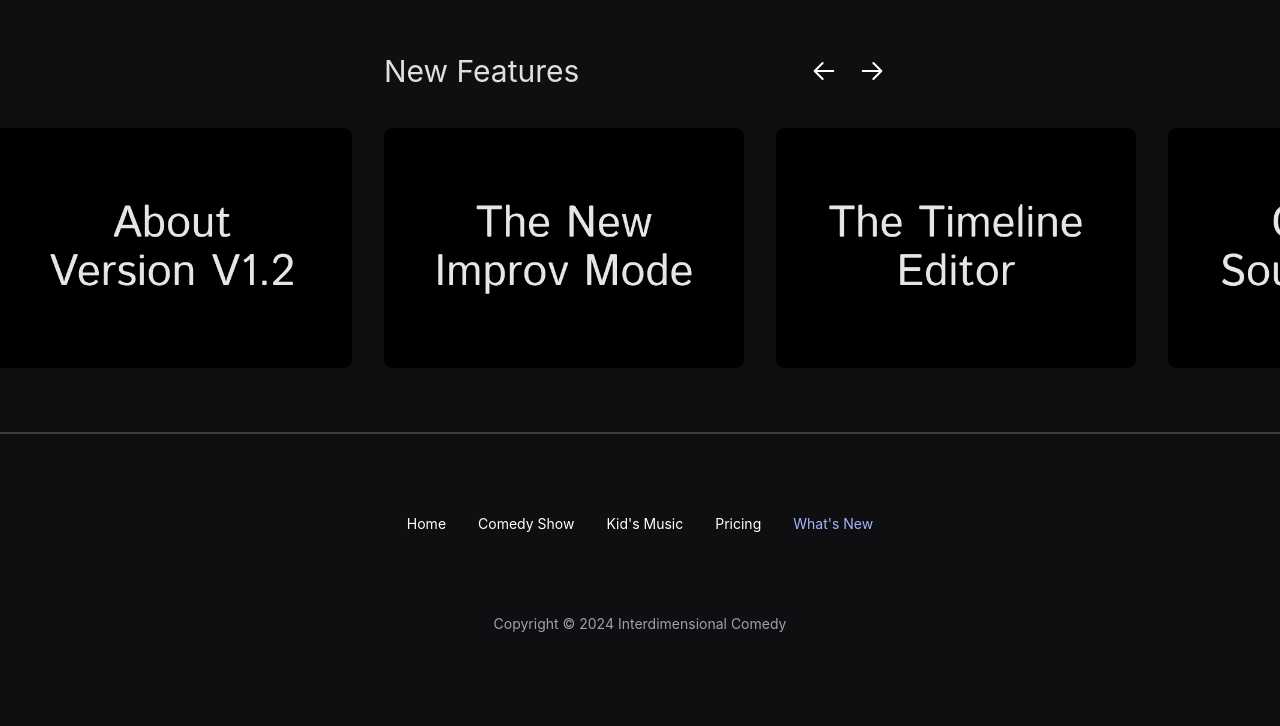
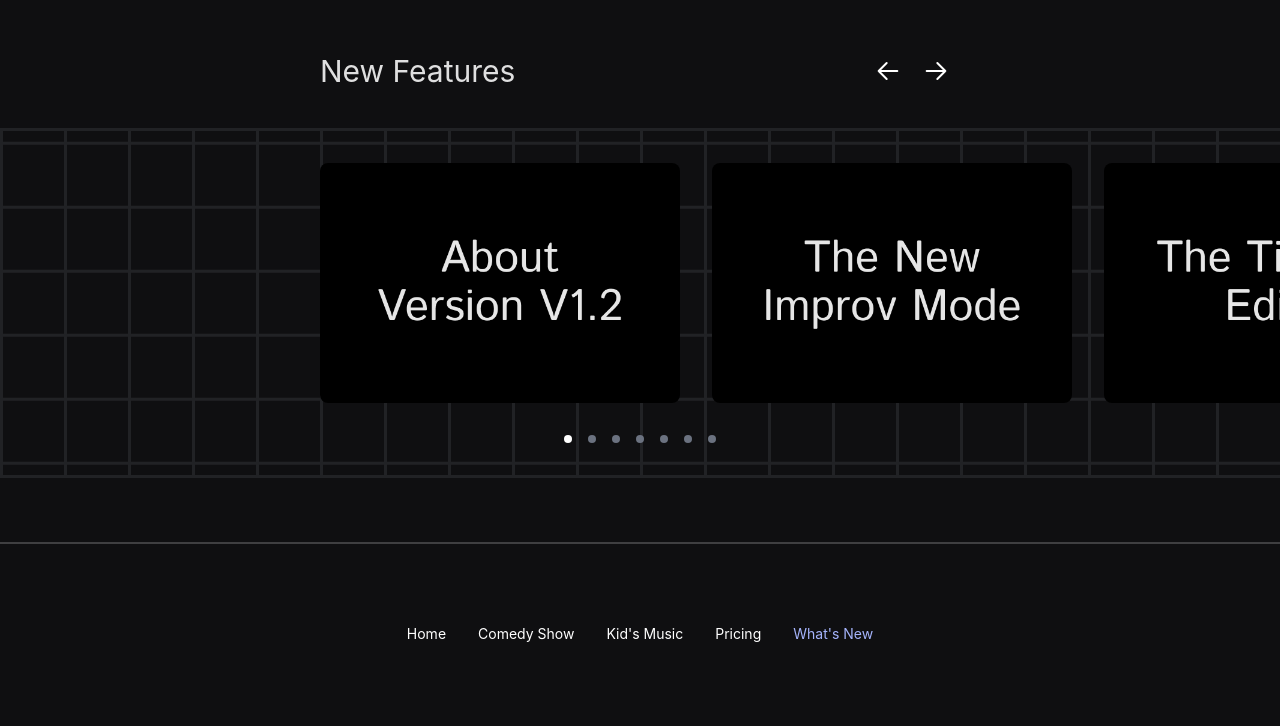
Before and after one commit to Ashwani1242/Interdimensional-Comedy, a React (Vite) app: page /whats-new in a window 1280 px wide. Shown: the part 1134-1860 px from the top of the page. Built offline with nearby package versions, Linux system fonts and the light colour scheme.

Commit message:
Changes Committed on 2024-10-01, 20:43

```diff
--- a/src/components/pages/auth/AuthPage.tsx
+++ b/src/components/pages/auth/AuthPage.tsx
@@ -2,7 +2,7 @@ import { Outlet } from "react-router-dom";
 
 function AuthPage() {
   return (
-    <div className="h-screen w-screen px-6 py-8 lg:px-40 relative lg:py-20">
+    <div className="h-screen w-screen md:px-6 md:py-8 lg:px-40 relative lg:py-20">
       <Outlet />
     </div>
   );
--- a/src/components/pages/auth/LoginPage.tsx
+++ b/src/components/pages/auth/LoginPage.tsx
@@ -67,7 +67,7 @@ function LoginPage() {
   }
 
   return (
-    <div className="h-full w-full rounded-3xl relative bg-neutral-900 p-4 flex gap-x-4 items-center justify-center">
+    <div className="h-full w-full rounded-3xl relative bg-neutral-900 md:p-4 flex gap-x-4 items-center justify-center">
       <div className="flex-1 max-w-[600px] z-40 mt-20 xl:mt-4 h-full w-full rounded-xl p-10 md:p-20 absolute xl:relative xl:flex flex-col justify-center">
         <div className="text-3xl md:text-5xl uppercas font-bold bg-gradient-to-br from-pink-500 via-purple-400 to-blue-300 bg-clip-text text-transparent pb-2 md:pb-6">
           Welcome Back!
@@ -140,7 +140,7 @@ function LoginPage() {
         </div>
       </div>
 
-      <div className="h-full w-full rounded-xl flex-1 relative">
+      <div className="h-full w-full rounded-xl md:flex-1 relative">
         <Link to={'/'} className="absolute top-2 md:top-4 left-4 md:left-8 z-50"><Arrow title="Back to Homepage" customClass="w-6 sm:w-8 md:w-10" /></Link>
         <div
           style={{ backgroundImage: `url(${webData.top[1].imageUrl})` }}
--- a/src/components/pages/home/HomePage.tsx
+++ b/src/components/pages/home/HomePage.tsx
@@ -2,6 +2,7 @@ import Footer from "../../Footer";
 import Navbar from "../../Navbar";
 import GallerySection from "./GallerySection";
 import HeroSection from "./HeroSection";
+import Introduction from "./Introduction";
 import PricingSection from "./PricingSection";
 
 function HomePage() {
@@ -9,6 +10,7 @@ function HomePage() {
     <>
       <Navbar />
       <HeroSection />
+      <Introduction />
       <GallerySection />
       <PricingSection />
       <Footer />
--- /dev/null
+++ b/src/components/pages/home/Introduction.tsx
@@ -0,0 +1,15 @@
+function Introduction() {
+    return (
+        <div
+            className='flex flex-col gap-4 p-12 xl:p-16 m-12 text-center ring-2 ring-neutral-400 overflow-hidden relative rounded-md'>
+            <div className='bg-noise'/>
+            <span className='text-4xl md:text-7xl py-2 md:p-2 xl:p-4'>Advancing creativity <br /> with artificial intelligence.</span>
+            <span className='text-sm md:text-base'>Interdimentional Comedy is an applied AI research company building the next era of art, <br /> entertainment and human creativity.</span>
+            <div className="hover:animate-pulse hover:brightness-90 duration-500 font-semibold text-sm md:text-base md:py-2 px-4 cursor-pointer text-indigo-300 hover:text-indigo-400 transition-all hover:-translate-y-[2px]">
+                Watch Demo
+            </div>
+        </div>
+    )
+}
+
+export default Introduction
--- a/src/components/utils/CardCarousel.tsx
+++ b/src/components/utils/CardCarousel.tsx
@@ -14,7 +14,7 @@ interface ImageCarouselProps {
 }
 
 const CardCarousel: React.FC<ImageCarouselProps> = ({ slides, title, width = 360, landscape = true }) => {
-    const [current, setCurrent] = useState<number>(1);
+    const [current, setCurrent] = useState<number>(0);
 
     const previousSlide = () => {
         setCurrent(current === 0 ? slides.length - 1 : current - 1);
@@ -27,8 +27,8 @@ const CardCarousel: React.FC<ImageCarouselProps> = ({ slides, title, width = 360
     return (
         <div
             // style={{height: landscape ? `${(width / 1.5) + (width / 1.2)}px` : `${(width * 1.5) + (width / 1.2)}px` }}
-            className="relative w-full max-w-[1920px] h-fit lg:px-32 xl:px-96 px-8 py-16 rounded-lg flex flex-col justify-normal items-center">
-            <div className='flex w-full items-center justify-between py-8'>
+            className="relative w-full max-w-[1920px]/ h-fit  py-16 rounded-lg flex flex-col justify-normal items-center">
+            <div className='flex w-full items-center justify-between py-8 px-8 lg:px-32 xl:px-80'>
                 <span className='text-xl md:text-3xl'>{title}</span>
                 <div className='flex'>
                     <button onClick={previousSlide} className="flex items-center text-white px-2 text-3xl">
@@ -39,20 +39,21 @@ const CardCarousel: React.FC<ImageCarouselProps> = ({ slides, title, width = 360
                     </button>
                 </div>
             </div>
+            <div className="w-full grid-background-animated border-y-[3px] border-[#212225] py-8 px-8 lg:px-32 xl:px-80">
                 <div className="w-full rounded-lg">
                     <div
-                    className="flex transition-transform ease-in-out duration-1000 gap-x-8 w-fit h-full"
+                        className="flex transition-transform ease-in-out duration-500 gap-x-8 w-fit h-full"
                         style={{
                             transform: `translateX(-${(width + 32) * current}px)`,
                         }}>
-                    {slides.map((s) => (
+                        {slides.map((s,i ) => (
                             <div
                                 key={s.id}
                                 style={{
                                     width: `${width}px`,
                                     height: landscape ? `${width / 1.5}px` : `${width * 1.5}px`,
                                 }}
-                            className={`relative flex justify-center items-center hover:scale-[1.03] transition-all duration-500 cursor-pointer`}>
+                                className={`relative flex justify-center items-center hover:scale-[1.03] transition-all duration-300 cursor-pointer ${i < current ? 'brightness-[.2]' : ''}`}>
                                 <div
                                     style={{ backgroundImage: `url(${s.imageUrl})` }}
                                     className="w-full h-full absolute bg-no-repeat bg-center bg-cover filter brightness-[.9] rounded-lg" />
@@ -60,16 +61,17 @@ const CardCarousel: React.FC<ImageCarouselProps> = ({ slides, title, width = 360
                         ))}
                     </div>
                 </div>
-            {/* <div className="absolute bottom-4 flex justify-center gap-4 w-full">
+                <div className="mt-8 bottom-4 flex justify-center gap-4 w-full">
                     {slides.map((_, i) => (
                         <div
                             onClick={() => setCurrent(i)}
                             key={`circle-${i}`}
-                        className={`w-4 h-[1px] rounded-full cursor-pointer ${i === current ? "bg-white" : "bg-gray-500"
+                            className={`w-2 h-2 rounded-full cursor-pointer ${i === current ? "bg-white" : "bg-gray-500"
                                 }`}
                         ></div>
                     ))}
-            </div> */}
+                </div>
+            </div>
         </div>
     );
 };
--- a/src/components/utils/ImageCarousel.tsx
+++ b/src/components/utils/ImageCarousel.tsx
@@ -73,9 +73,9 @@ const ImageCarousel: React.FC<ImageCarouselProps> = ({ slides }) => {
                                     <span className="xl:text-3xl lg:text-xl"> {s.subTitleOne} <br /> {s.subTitleTwo} </span>
                                 </div>
                                 <div className="flex gap-x-4 md:gap-x-8 w-full text-sm md:text-xl items-center justify-center md:justify-start" >
-                                    <PrimaryButton label="Try for free!" customClass="text-nowrap" />
+                                    <PrimaryButton label="Try Now!" customClass="text-nowrap" />
                                     <div className="hover:animate-pulse hover:brightness-90 duration-500 font-semibold py-2 px-4 cursor-pointer text-white hover:text-indigo-100 transition-all hover:-translate-y-[2px]">
-                                        Explore
+                                        Watch Demo
                                     </div>
                                 </div>
                             </div>
--- a/src/index.css
+++ b/src/index.css
@@ -21,22 +21,69 @@ body {
     background-color: #0f0f11;
 }
 
-#app {
+.app {
     background-color: #0f0f11;
     background-image: linear-gradient(#292a30 0.1em, transparent 0.1em),
         linear-gradient(90deg, #292a30 0.1em, transparent 0.1em);
     background-size: 4em 4em;
-    height: 100vh;
+    /* height: 100vh; */
     position: relative;
-    overflow: auto;
+    /* overflow: auto; */
 }
 
-.bg-polka {
+.bg-dots {
     width: 100%;
     height: 100%;
-    /* Add your background pattern here */
     background-color: #0f0f11;
     background-image: radial-gradient(rgba(255, 255, 255, 0.171) 2px, transparent 0);
-    background-size: 30px 30px;
-    background-position: -5px -5px
+    background-size: 2em 2em;
+    /* background-position: -5px -5px; */
+    /* animation: moveBackground 5s linear infinite; */
+}
+
+.grid-background-animated {
+    background-color: #0f0f11;
+    background-image: linear-gradient(#212225 0.2em, transparent 0.2em),
+        linear-gradient(90deg, #212225 0.2em, transparent 0.2em);
+    background-size: 4em 4em;
+    animation: moveBackground 5s linear infinite;
+}
+
+@keyframes moveBackground {
+    0% {
+        background-position: 0 0;
+    }
+    100% {
+        background-position: 0em 4em;
+    }
+}
+
+.bg-noise {
+    position: absolute;
+    top: -50%;
+    left: -50%;
+    right: -50%;
+    bottom: -50%;
+    width: 200%;
+    height: 200%;
+    z-index: -10;
+    background: transparent url('http://assets.iceable.com/img/noise-transparent.png') repeat 0 0;
+    background-repeat: repeat;
+    /* animation: bg-animation .2s infinite; */
+    opacity: 1;
+    visibility: visible;
   }
+
+  @keyframes bg-animation {
+      0% { transform: translate(0,0) }
+      10% { transform: translate(-5%,-5%) }
+      20% { transform: translate(-10%,5%) }
+      30% { transform: translate(5%,-10%) }
+      40% { transform: translate(-5%,15%) }
+      50% { transform: translate(-10%,5%) }
+      60% { transform: translate(15%,0) }
+      70% { transform: translate(0,10%) }
+      80% { transform: translate(-15%,0) }
+      90% { transform: translate(10%,5%) }
+      100% { transform: translate(5%,0) }
+  }
```
Also changed, not shown: src/components/pages/home/PricingSection.tsx (+4 -4 lines), public/images/room.png (added). Lines whose indentation alone changed are shown as unchanged.
